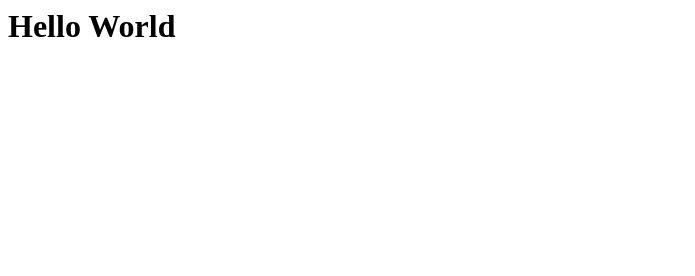
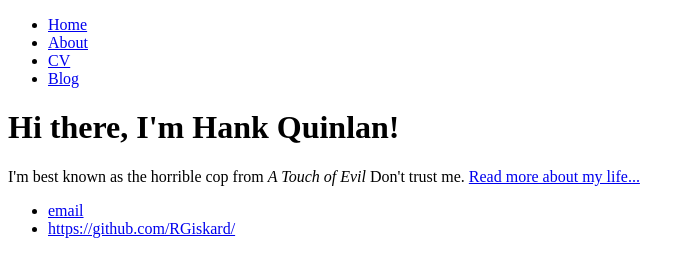
Before and after one commit to RGiskard/RGiskard.github.io, a plain HTML site: page index.html in a window 1280 px wide. Shown: the whole page, without its empty margins (0-695 px from the left). Drawn offline with Linux system fonts and the light colour scheme.

Commit message:
add index

```diff
--- a/index.html
+++ b/index.html
@@ -1 +1,33 @@
-<h1>Hello World</h1>
+<!DOCTYPE html>
+<html>
+
+<head>
+    <title>Rómulo Walter, Condori Bustincio</title>
+</head>
+
+<body>
+    <nav>
+        <ul>
+            <li><a href="/">Home</a></li>
+            <li><a href="/about">About</a></li>
+            <li><a href="/cv">CV</a></li>
+            <li><a href="/blog">Blog</a></li>
+        </ul>
+    </nav>
+    <div class="container">
+        <div class="blurb">
+            <h1>Hi there, I'm Hank Quinlan!</h1>
+            <p>I'm best known as the horrible cop from <em>A Touch of Evil</em> Don't trust me. <a href="/about">Read more about my life...</a></p>
+        </div>
+        <!-- /.blurb -->
+    </div>
+    <!-- /.container -->
+    <footer>
+        <ul>
+            <li><a href="mailto:contacto@romulo-studio.com">email</a></li>
+            <li><a href="https://github.com/RGiskard/">https://github.com/RGiskard/</a></li>
+        </ul>
+    </footer>
+</body>
+
+</html>
```
